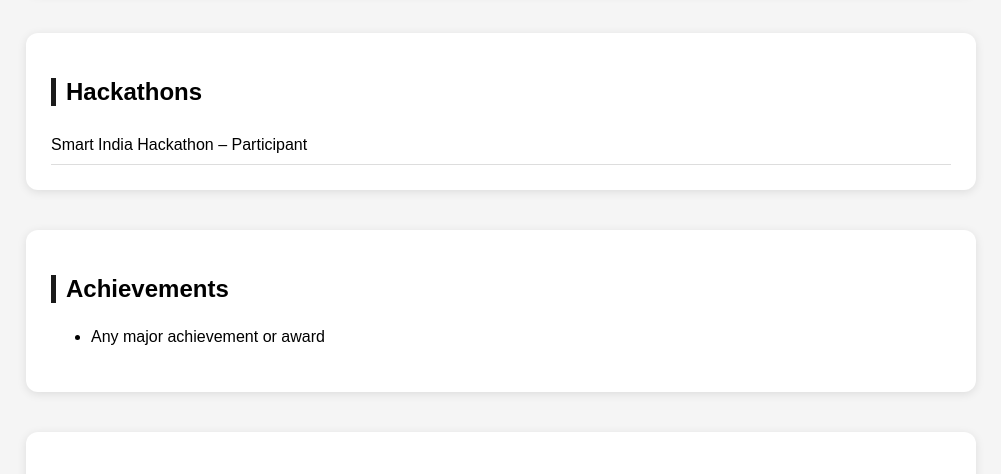
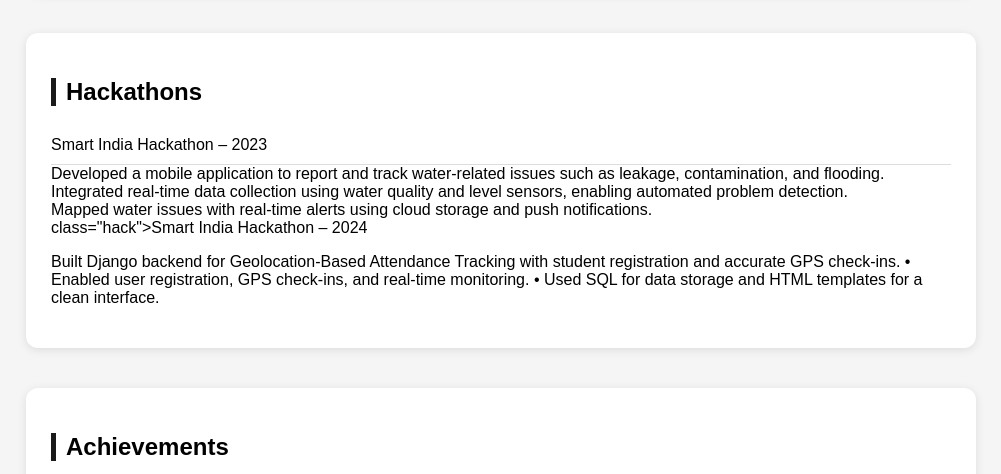
Before and after one commit to lokeshkrishana/Portfolio-, a plain HTML site: page index.html in a window 1280 px wide. Shown: the part 1700-2174 px from the top of the page, without its empty margins (139-1140 px from the left). Drawn offline with Linux system fonts and the light colour scheme.

Commit message:
Update index.html

```diff
--- a/index.html
+++ b/index.html
@@ -68,7 +68,16 @@
 
 <section>
     <h2>Hackathons</h2>
-    <div class="hack">Smart India Hackathon – Participant</div>
+    <div class="hack">Smart India Hackathon – 2023</div>
+    <div>Developed a mobile application to report and track water-related issues such as leakage, contamination, and flooding.</div>
+    <div>Integrated real-time data collection using water quality and level sensors, enabling automated problem detection.</div>
+    <div>Mapped water issues with real-time alerts using cloud storage and push notifications.</div>
+    <div> class="hack">Smart India Hackathon – 2024</div>
+    <p>Built Django backend for Geolocation-Based Attendance Tracking with student registration and accurate GPS check-ins.
+• Enabled user registration, GPS check-ins, and real-time monitoring.
+• Used SQL for data storage and HTML templates for a clean interface.</p>
+
+
 </section>
 
 <section>
@@ -80,7 +89,7 @@
 
 <section>
     <h2>GitHub Stats</h2>
-    <img src="https://github-readme-stats.vercel.app/api?username=YOURUSERNAME&show_icons=true" width="100%" />
+    <img src="https://git-stats-eight.vercel.app/api?username=lokeshkrishana&show_icons=true" width="100%" />
 </section>
 
 <section class="contact">
```
